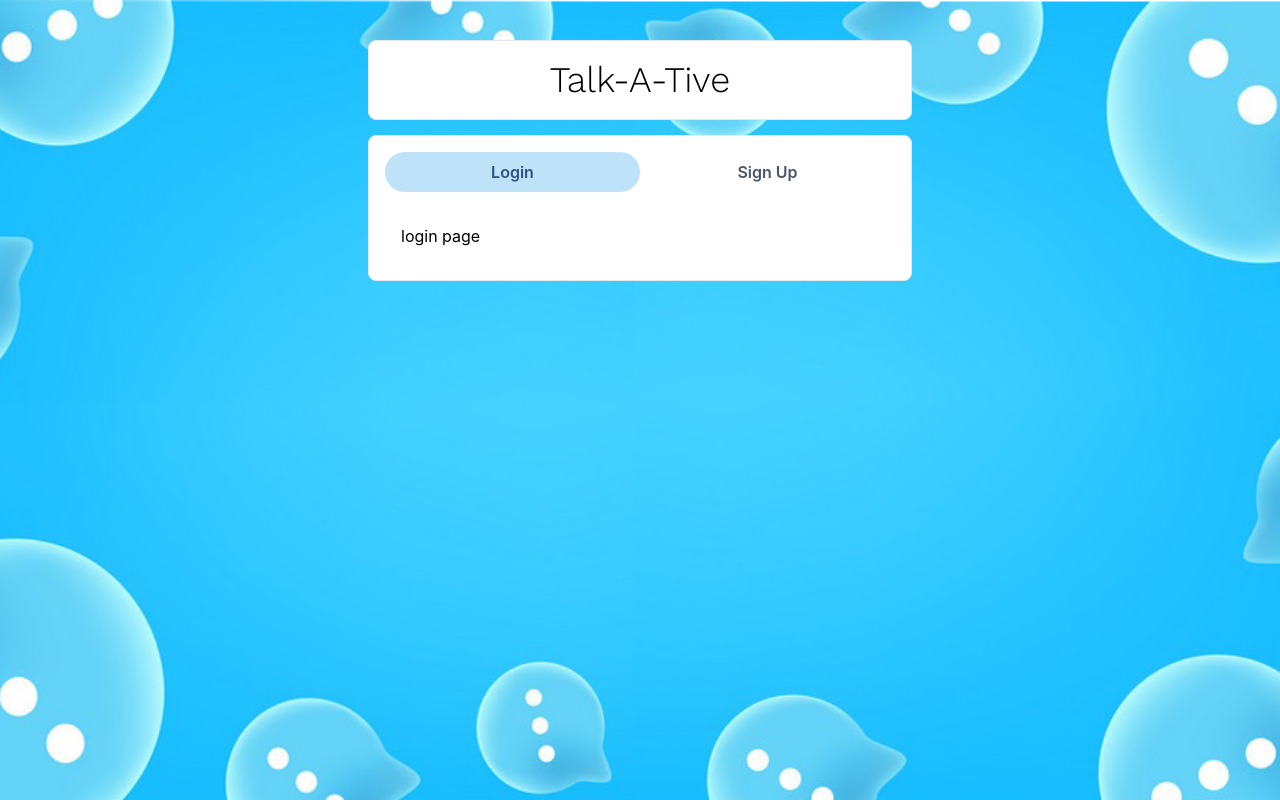
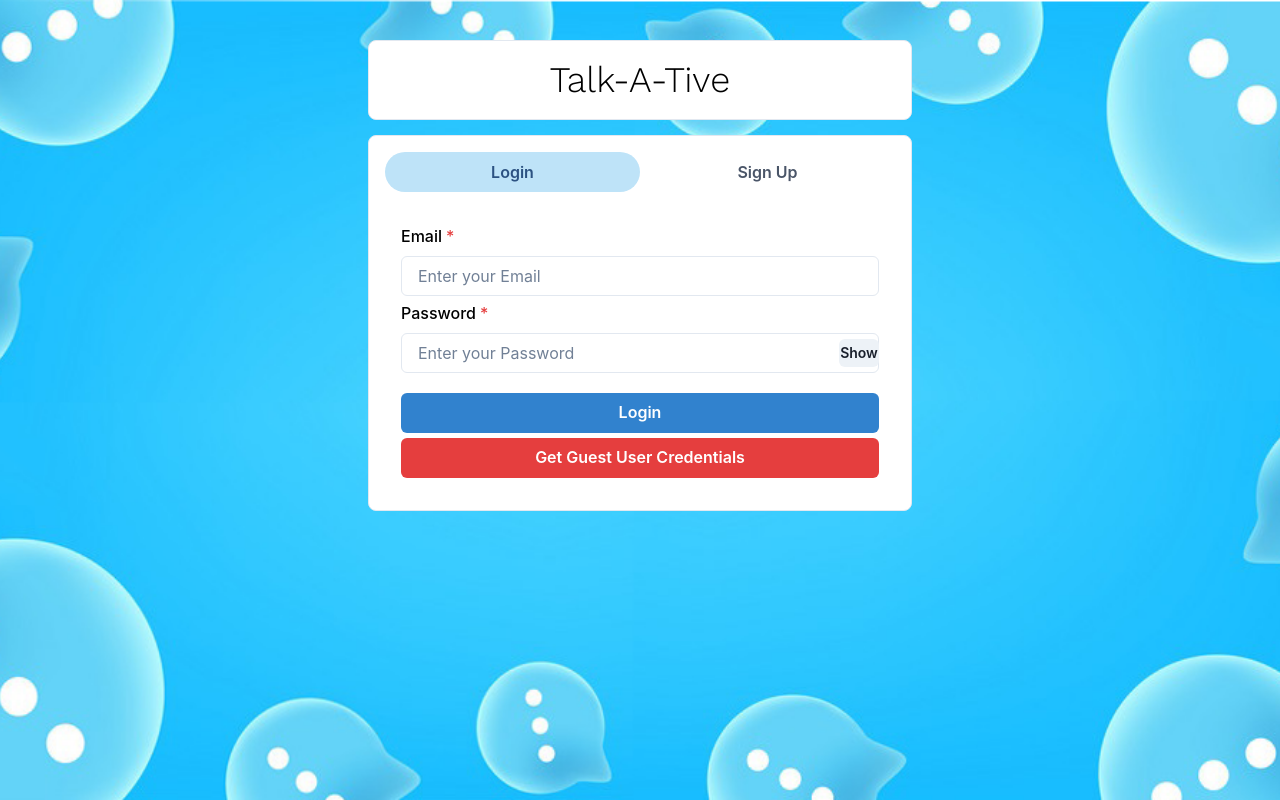
Before and after one commit to sowmik-sec/mern-chat-app, a React (Create React App) app in the folder frontend/: page / in a window 1280 px wide. Built offline with nearby package versions, Linux system fonts and the light colour scheme.

Commit message:
login page created

```diff
--- a/frontend/src/components/Authentication/Login.js
+++ b/frontend/src/components/Authentication/Login.js
@@ -1,7 +1,67 @@
-import React from "react";
+import {
+  Button,
+  FormControl,
+  FormLabel,
+  Input,
+  InputGroup,
+  InputRightElement,
+  VStack,
+} from "@chakra-ui/react";
+import React, { useState } from "react";
 
 const Login = () => {
-  return <div>login page</div>;
+  const [show, setShow] = useState(false);
+  const [email, setEmail] = useState("");
+  const [password, setPassword] = useState("");
+
+  const handleClick = () => setShow(!show);
+  const submitHandler = () => {};
+  return (
+    <VStack spacing={"5px"} color={"black"}>
+      <FormControl id="email" isRequired>
+        <FormLabel>Email</FormLabel>
+        <Input
+          placeholder="Enter your Email"
+          onChange={(e) => setEmail(e.target.value)}
+        />
+      </FormControl>
+      <FormControl id="password" isRequired>
+        <FormLabel>Password</FormLabel>
+        <InputGroup>
+          <Input
+            type={show ? "text" : "password"}
+            placeholder="Enter your Password"
+            onChange={(e) => setPassword(e.target.value)}
+          />
+          <InputRightElement>
+            <Button h="1.75rem" size={"sm"} onClick={handleClick}>
+              {show ? "Hide" : "Show"}
+            </Button>
+          </InputRightElement>
+        </InputGroup>
+      </FormControl>
+
+      <Button
+        colorScheme="blue"
+        width={"100%"}
+        style={{ marginTop: 15 }}
+        onClick={submitHandler}
+      >
+        Login
+      </Button>
+      <Button
+        variant={"solid"}
+        colorScheme="red"
+        width={"100%"}
+        onClick={() => {
+          setEmail("guest@example.com");
+          setPassword("123456");
+        }}
+      >
+        Get Guest User Credentials
+      </Button>
+    </VStack>
+  );
 };
 
 export default Login;
```
